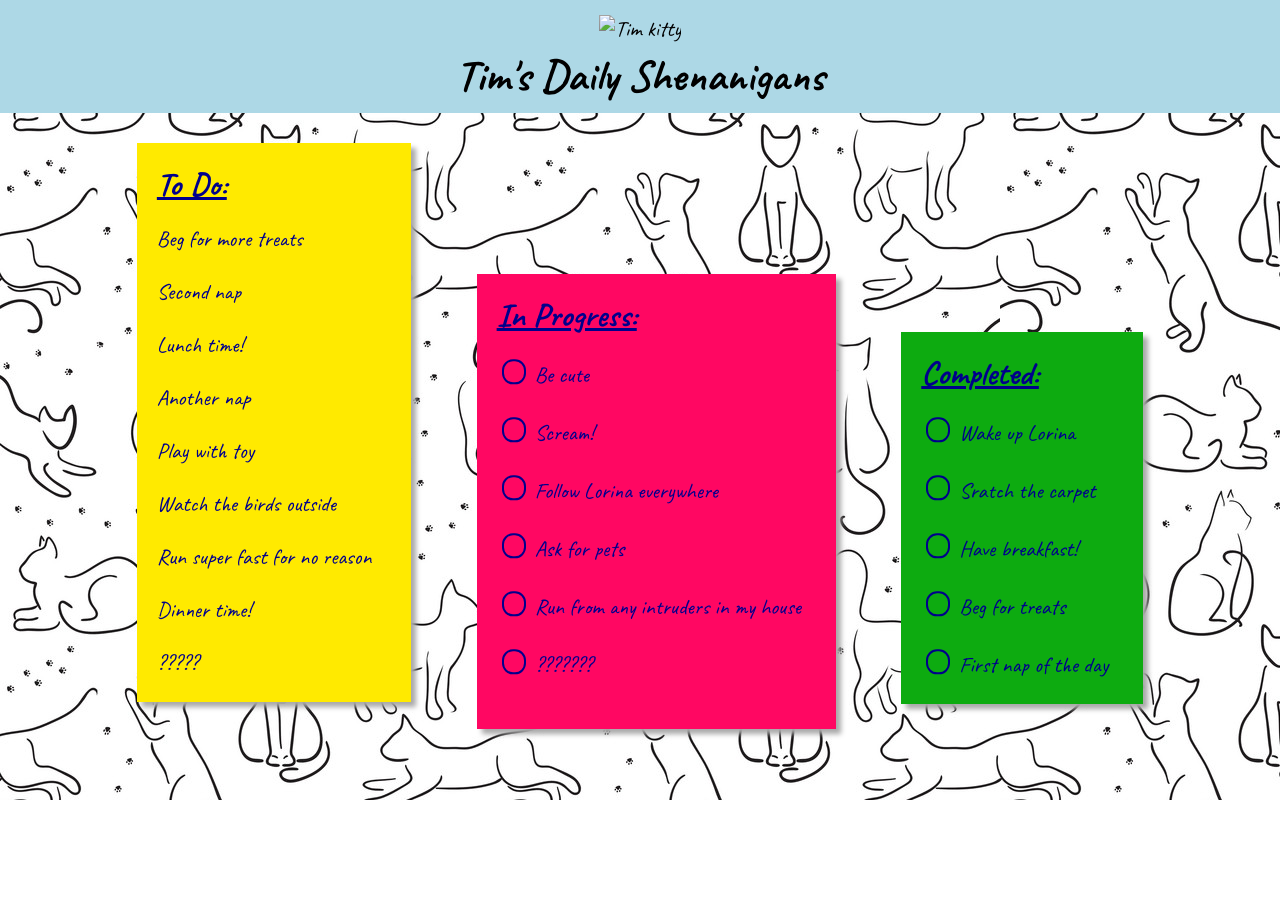
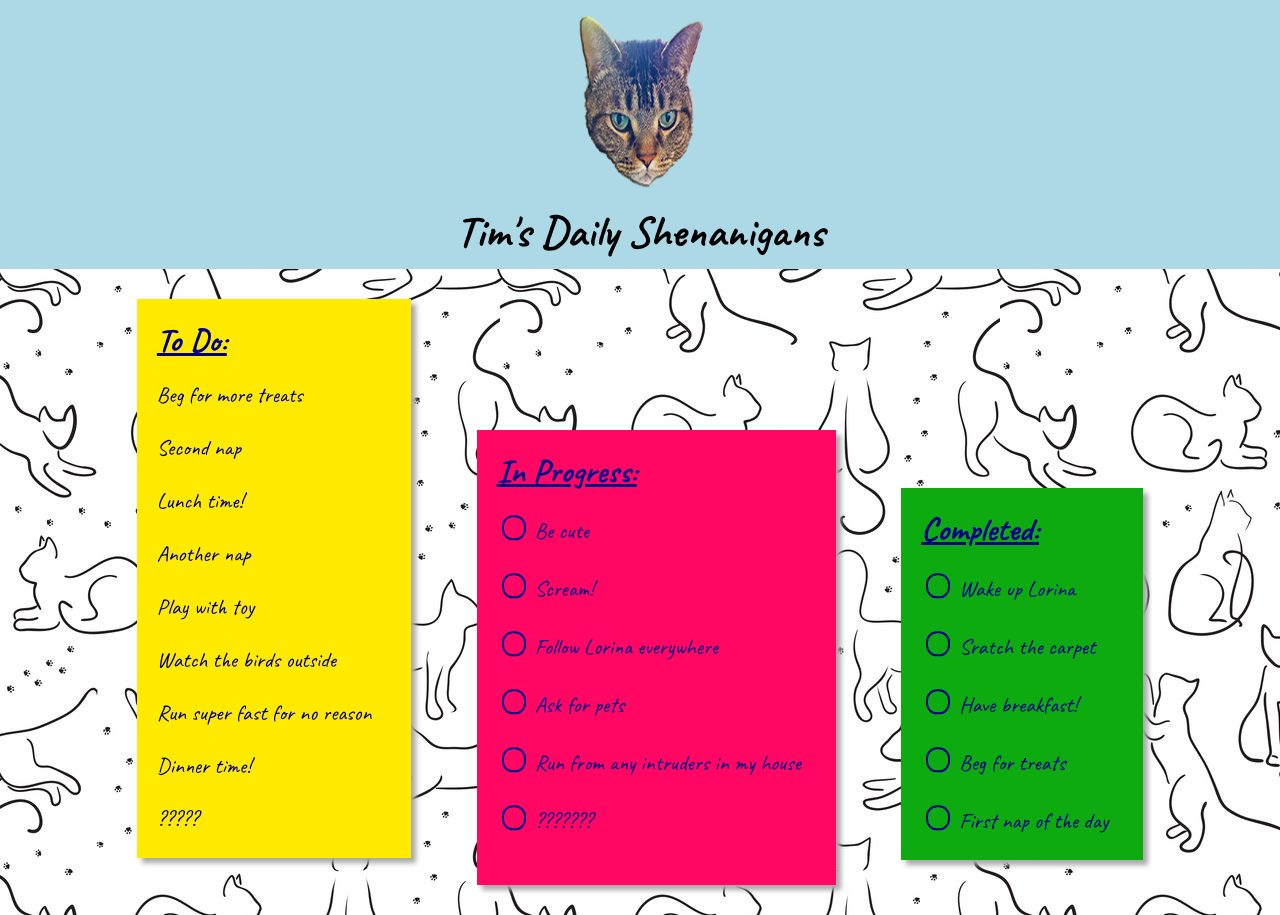
Before and after one commit to lorinaas/amaraldavies_l_HW4, a plain HTML site: page index.html in a window 1280 px wide. Before the commit the page ends 800 px from the top, so only its background shows below. Drawn offline with Linux system fonts and the light colour scheme; files whose address does not match are found by name.

Commit message:
Add files via upload

```diff
--- a/index.html
+++ b/index.html
@@ -15,7 +15,7 @@
 <body>
     <main>
         <header>
-            <img src="./images/tim_kitty.png" alt="Tim kitty">
+            <img src="./img/tim_kitty.png" alt="Tim kitty">
             <h1>Tim's Daily Shenanigans</h1>
         </header>
         <article>
```
